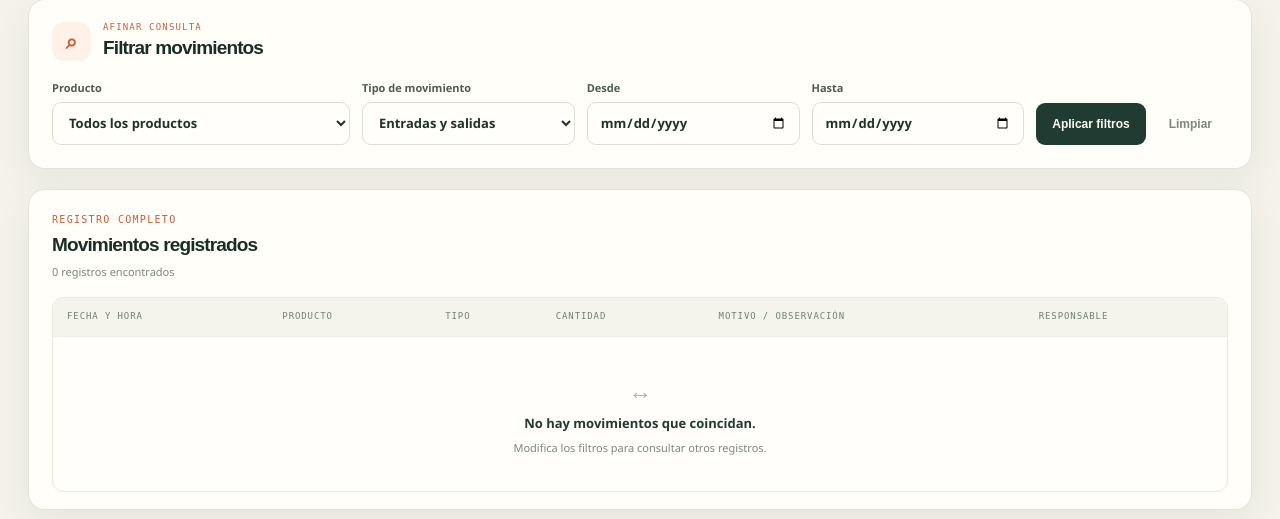
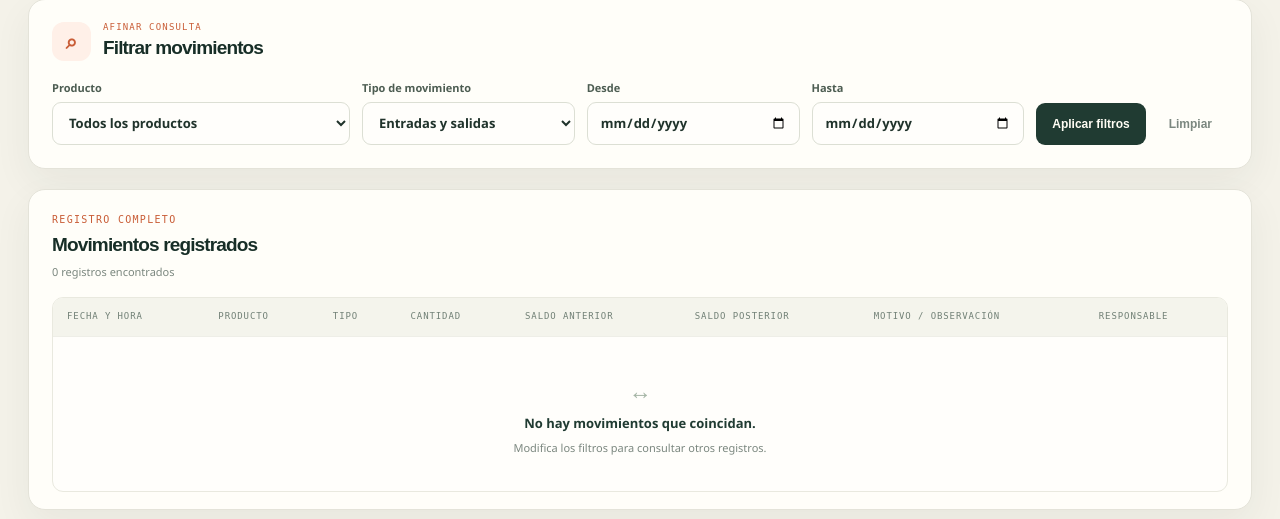
Before and after one commit to aprendizprogramacion4-art/InventarioWM, a Laravel app: page /movements in a window 1280 px wide. Shown: the part 236-755 px from the top of the page. Run offline with Laravel 12, Linux system fonts and the light colour scheme; the visitor is signed in with stand-in values (Sample User, id 1); data that the repository does not hold is empty.

Commit message:
Show before and after stock in movement history

```diff
--- a/resources/views/movements/index.blade.php
+++ b/resources/views/movements/index.blade.php
@@ -20,12 +20,12 @@
 <section class="panel panel-table">
     <div class="section-heading"><div><p class="eyebrow">Registro completo</p><h2>Movimientos registrados</h2><p class="muted result-count">{{ $movements->total() }} registros encontrados</p></div></div>
     <div class="table-scroll"><table>
-        <thead><tr><th scope="col">Fecha y hora</th><th scope="col">Producto</th><th scope="col">Tipo</th><th scope="col">Cantidad</th><th scope="col">Motivo / observación</th><th scope="col">Responsable</th></tr></thead>
+        <thead><tr><th scope="col">Fecha y hora</th><th scope="col">Producto</th><th scope="col">Tipo</th><th scope="col">Cantidad</th><th scope="col">Saldo anterior</th><th scope="col">Saldo posterior</th><th scope="col">Motivo / observación</th><th scope="col">Responsable</th></tr></thead>
         <tbody>
             @forelse ($movements as $movement)
-                <tr><td>{{ $movement->created_at->format('d/m/Y H:i') }}</td><td><strong>{{ $movement->product?->name ?? 'Producto no disponible' }}</strong></td><td><span class="movement-type {{ $movement->type === 'entry' ? 'entry' : 'exit' }}">{{ $movement->type === 'entry' ? 'Entrada' : 'Salida' }}</span></td><td><strong>{{ $movement->quantity }}</strong></td><td>{{ $movement->notes ?: '—' }}</td><td>{{ $movement->created_by ?: 'Histórico anterior' }}</td></tr>
+                <tr><td>{{ $movement->created_at->format('d/m/Y H:i') }}</td><td><strong>{{ $movement->product?->name ?? 'Producto no disponible' }}</strong></td><td><span class="movement-type {{ $movement->type === 'entry' ? 'entry' : 'exit' }}">{{ $movement->type === 'entry' ? 'Entrada' : 'Salida' }}</span></td><td><strong>{{ $movement->quantity }}</strong></td><td>{{ $movement->stock_before ?? 'No disponible' }}</td><td>{{ $movement->stock_after ?? 'No disponible' }}</td><td>{{ $movement->notes ?: '—' }}</td><td>{{ $movement->created_by ?: 'Histórico anterior' }}</td></tr>
             @empty
-                <tr><td colspan="6" class="empty"><span class="empty-mark">↔</span><strong>No hay movimientos que coincidan.</strong><span>Modifica los filtros para consultar otros registros.</span></td></tr>
+                <tr><td colspan="8" class="empty"><span class="empty-mark">↔</span><strong>No hay movimientos que coincidan.</strong><span>Modifica los filtros para consultar otros registros.</span></td></tr>
             @endforelse
         </tbody>
     </table></div>
```
